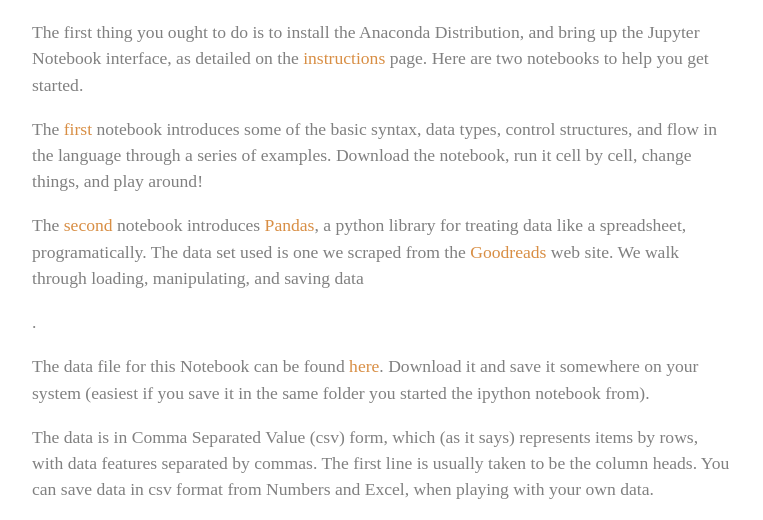
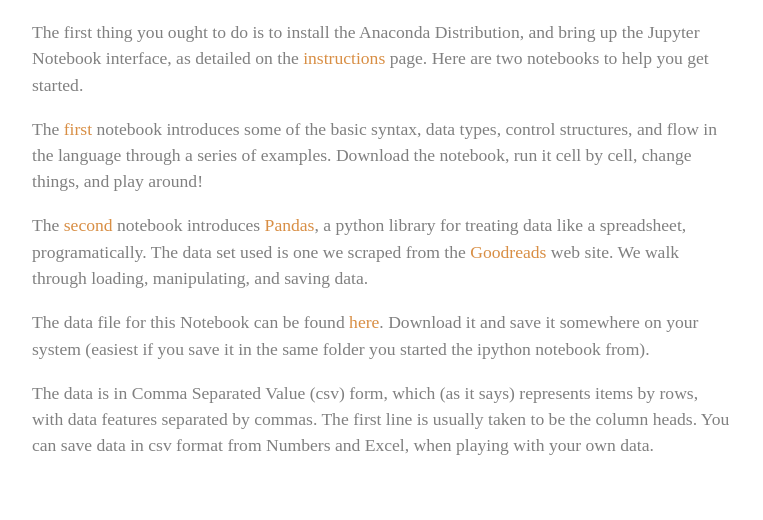
Before and after one commit to bit-player/nesw-workshop, a plain HTML site: page python.html in a window 1280 px wide. Shown: the part 404-924 px from the top of the page, without its empty margins (258-1021 px from the left). After the commit the page ends 880 px from the top, so only its background shows below. Drawn offline with Linux system fonts and the light colour scheme.

Commit message:
improved formatting

```diff
--- a/python.html
+++ b/python.html
@@ -22,7 +22,7 @@
       <h2>A Python Primer</h2>
       <p>The first thing you ought to do is to install the Anaconda Distribution, and bring up the Jupyter Notebook interface, as detailed on the <a href="instructions.html">instructions</a> page. Here are two notebooks to help you get started.</p>
       <p> The <a href="https://dl.dropboxusercontent.com/u/75194/first_this.ipynb">first</a> notebook introduces some of the basic syntax, data types, control structures, and flow in the language through a series of examples. Download the notebook, run it cell by cell, change things, and play around!</p>
-      <p>The <a href="https://dl.dropboxusercontent.com/u/75194/Pandas_the_Spreadsheet.ipynb">second</a> notebook introduces <a href="http://pandas.pydata.org/">Pandas</a>, a python library for treating data like a spreadsheet, programatically. The data set used is one we scraped from the <a href="http://www.goodreads.com">Goodreads</a> web site. We walk through loading, manipulating, and saving data<p>.
+      <p>The <a href="https://dl.dropboxusercontent.com/u/75194/Pandas_the_Spreadsheet.ipynb">second</a> notebook introduces <a href="http://pandas.pydata.org/">Pandas</a>, a python library for treating data like a spreadsheet, programatically. The data set used is one we scraped from the <a href="http://www.goodreads.com">Goodreads</a> web site. We walk through loading, manipulating, and saving data.<p>
       <p>The data file for this Notebook can be found <a href="https://dl.dropboxusercontent.com/u/75194/cleaned.csv">here</a>. Download it and save it somewhere on your system (easiest if you save it in the same folder you started the ipython notebook from).</p>
       <p>The data is in Comma Separated Value (csv) form, which (as it says) represents items by rows, with data features separated by commas. The first line is usually taken to be the column heads. You can save data in csv format from Numbers and Excel, when playing with your own data.</p>
 
```
